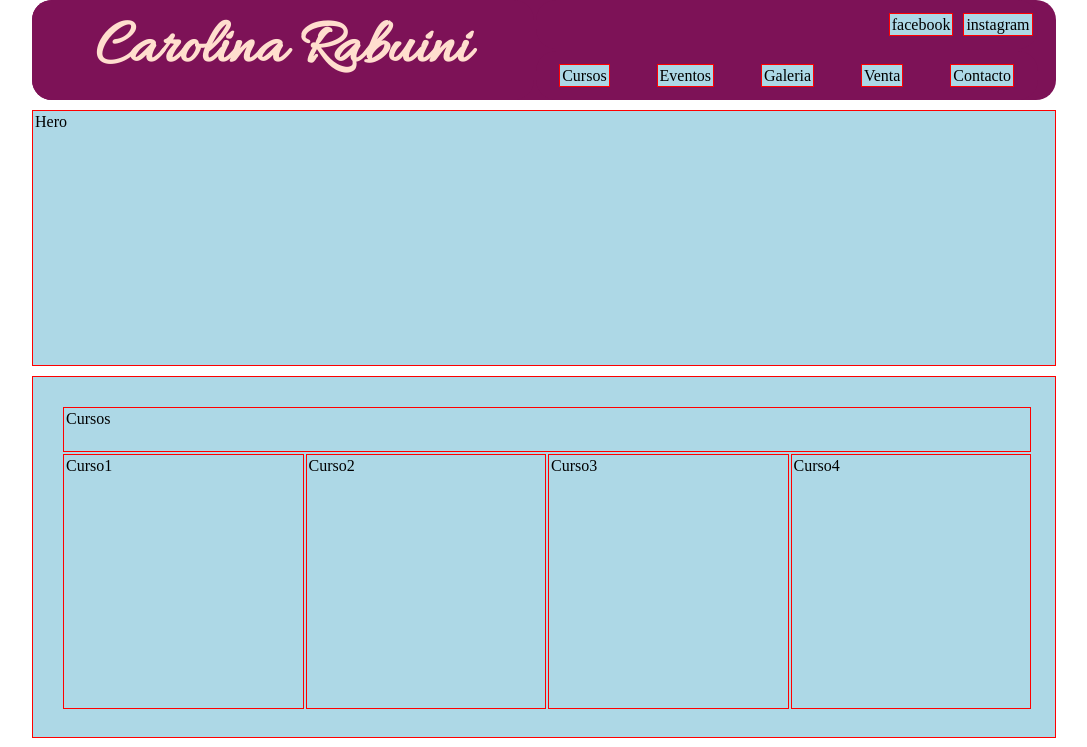
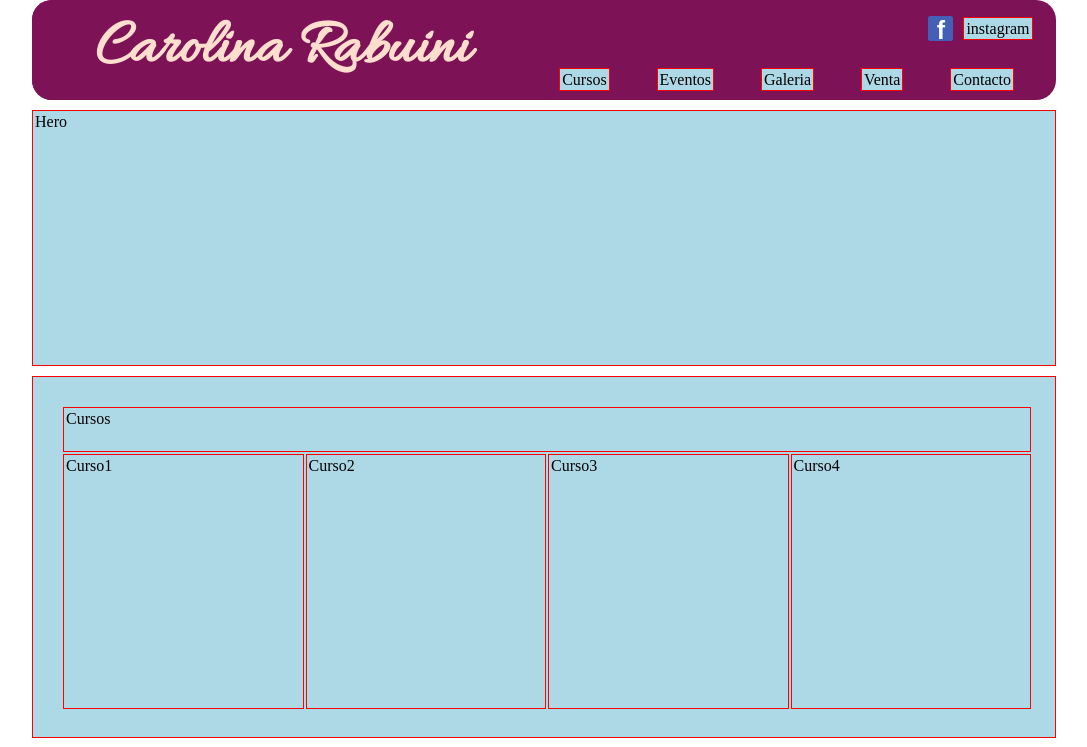
Before and after one commit to JuanPaggi/Pintura, a plain HTML site: page index.html in a window 1280 px wide. Shown: the top 747 px of the page, without its empty margins (96-1183 px from the left). Drawn offline with Linux system fonts and the light colour scheme.

Commit message:
Version 1.1.4

```diff
--- a/css/estilos.css
+++ b/css/estilos.css
@@ -341,3 +341,30 @@ padding: 5px;
   font-family: 'Allura', cursive;
   color: #ffdece;
 }
+
+/* ----- LOGO ----- */
+
+.app-face {
+	background: #4360b6;
+	border-radius: 9%;
+	display: block;
+	height: 25px;
+	left: 50%;
+	top: 50%;
+	width: 25px;
+}
+
+.app-face:after {
+	color: #ffffff;
+	content: "f";
+	display: flex;
+	font-family: Facebook Letter Faces, Arial;
+	font-size: 25px;
+	font-weight: bold;
+  justify-content: center;
+}
+
+.app-face:hover {
+	-moz-box-shadow: 0px 0px 7px rgba(255, 250, 250, 0.75);
+	-webkit-box-shadow: 0px 0px 7px rgba(255, 250, 250, 0.75);
+	box-shadow: 0px 0px 7px rgba(255, 250, 250, 0.90);
--- a/index.html
+++ b/index.html
@@ -18,7 +18,7 @@
             </div>
             <div class="redes">
               <li>
-                <a class="item redes1" href="#facebook">facebook</a>
+                <a class="redes1 app-face" href="#facebook"></a>
               </li>
               <li>
                 <a class="item redes2" href="#instagram">instagram</a>
```
